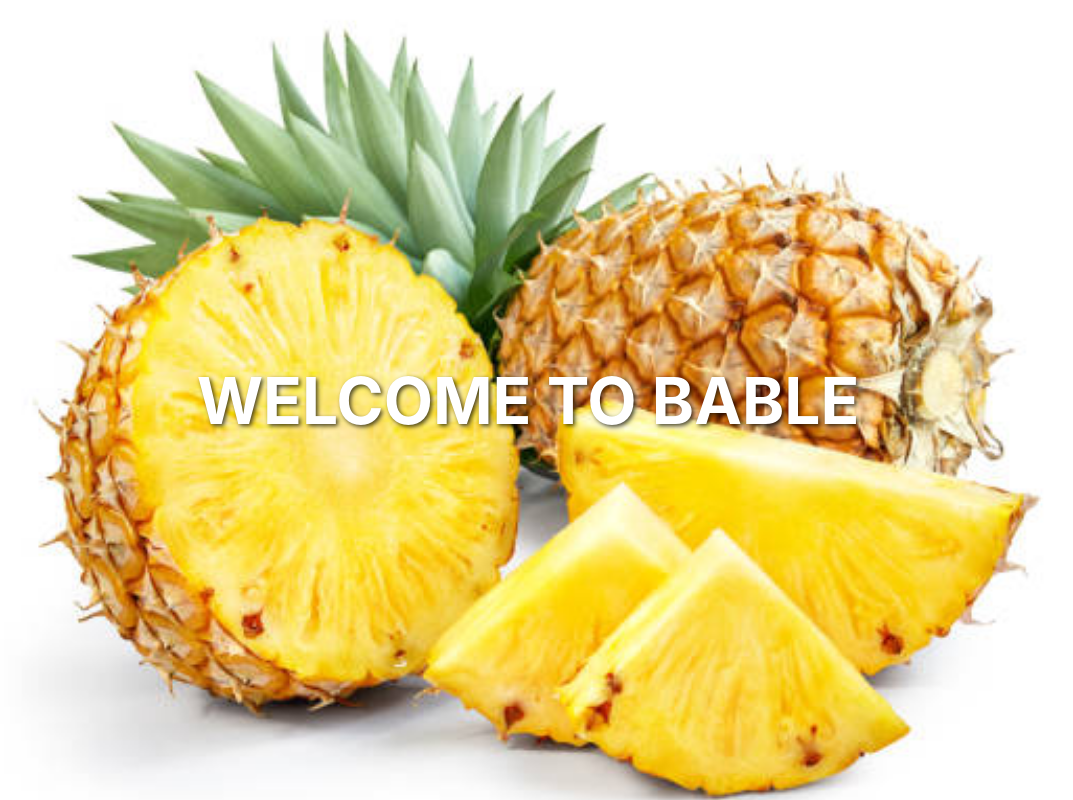
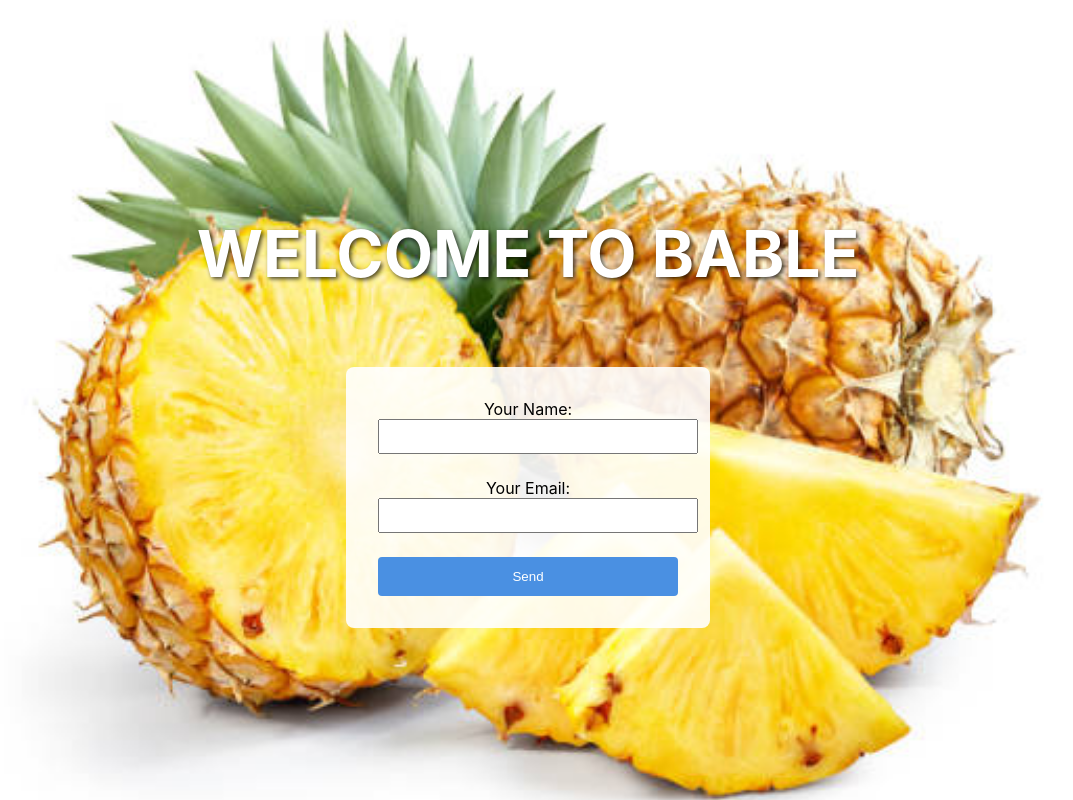
Before and after one commit to aptaheri/bablefertility, a React (Create React App) app: page / in a window 1280 px wide. Shown: the whole page, without its empty margins (112-1185 px from the left). Built offline with nearby package versions, Linux system fonts and the light colour scheme.

Commit message:
adding test form

```diff
--- a/src/App.tsx
+++ b/src/App.tsx
@@ -9,8 +9,10 @@ function App() {
       backgroundPosition: 'center',
       height: '100vh',
       display: 'flex',
+      flexDirection: 'column',
       alignItems: 'center',
-      justifyContent: 'center'
+      justifyContent: 'center',
+      gap: '2rem'
     }}>
       <h1 style={{
         fontSize: '4rem',
@@ -20,6 +22,67 @@ function App() {
       }}>
         WELCOME TO BABLE
       </h1>
+
+      <form
+        name="contact"
+        method="POST"
+        data-netlify="true"
+        style={{
+          background: 'rgba(255, 255, 255, 0.9)',
+          padding: '2rem',
+          borderRadius: '8px',
+          display: 'flex',
+          flexDirection: 'column',
+          gap: '1rem',
+          width: '300px'
+        }}
+      >
+        <input type="hidden" name="form-name" value="contact" />
+
+        <div>
+          <label style={{ display: 'block', marginBottom: '0.5rem' }}>
+            Your Name:
+            <input
+              type="text"
+              name="name"
+              style={{
+                width: '100%',
+                padding: '0.5rem'
+              }}
+              required
+            />
+          </label>
+        </div>
+
+        <div>
+          <label style={{ display: 'block', marginBottom: '0.5rem' }}>
+            Your Email:
+            <input
+              type="email"
+              name="email"
+              style={{
+                width: '100%',
+                padding: '0.5rem'
+              }}
+              required
+            />
+          </label>
+        </div>
+
+        <button
+          type="submit"
+          style={{
+            padding: '0.75rem',
+            backgroundColor: '#4a90e2',
+            color: 'white',
+            border: 'none',
+            borderRadius: '4px',
+            cursor: 'pointer'
+          }}
+        >
+          Send
+        </button>
+      </form>
     </div>
   );
 }
```
